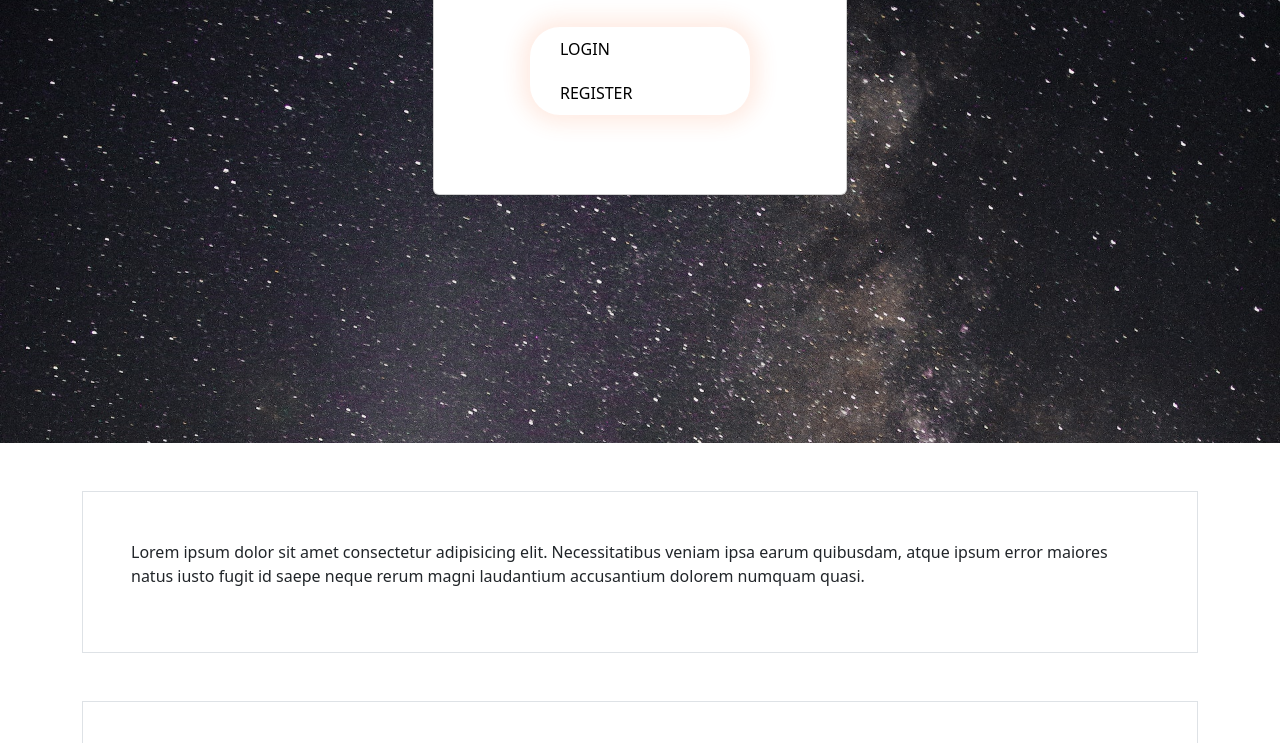
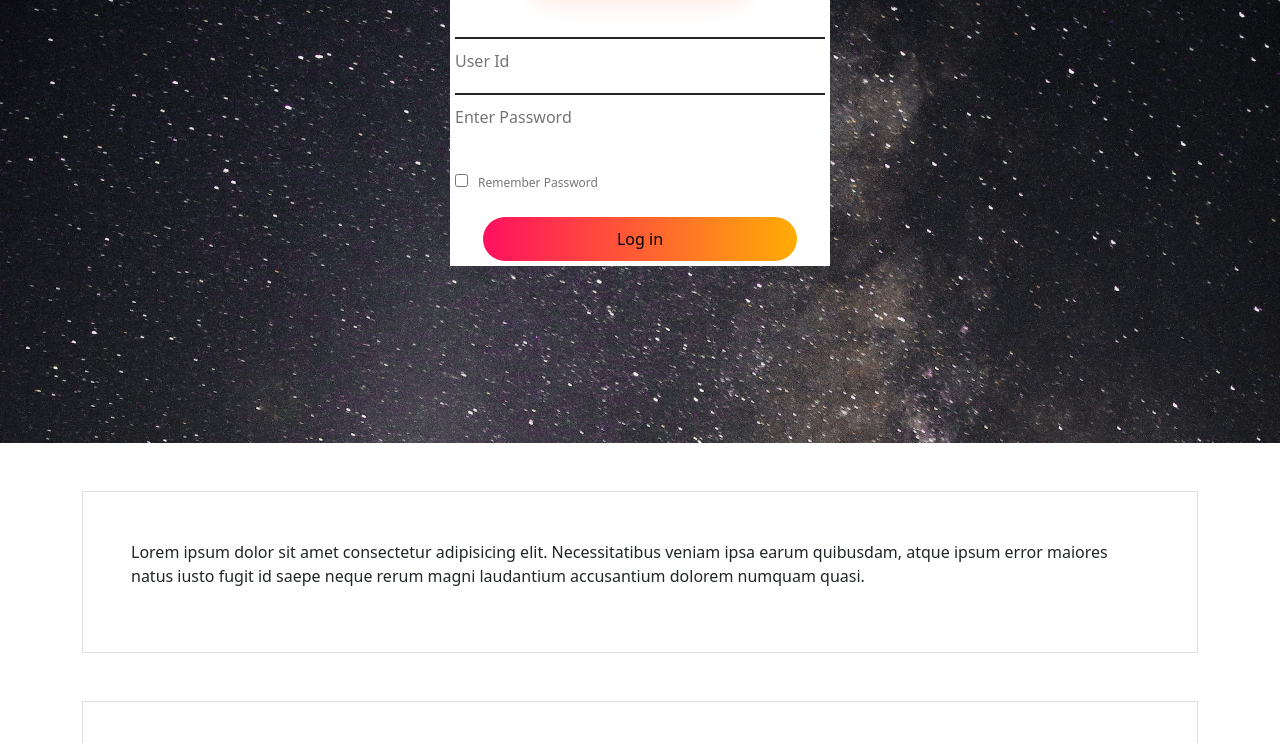
Before and after one commit to Laboso2023/Galaxy-Films-, a website: page index.html in a window 1280 px wide. Shown: the part 357-1100 px from the top of the page. Drawn offline with Linux system fonts and the light colour scheme.

Commit message:
added styling to the login

```diff
--- a/index.html
+++ b/index.html
@@ -30,18 +30,24 @@
     >
       <div class="content text" id="login">
         <h1 class="text-white">LOGIN</h1>
-        <div class="card">
-            <div class="card-body">
+
+
                <div class="form-box">
                 <div class="button-container">
                    <button type="button" class="toggle-btn">LOGIN</button>
                    <button type="button" class="toggle-btn">REGISTER</button>
                 </div>
+                <form class="input-form">
+                    <input type="text" class="input-field" placeholder="User Id"required>
+                    <input type="text" class="input-field" placeholder="Enter Password"required>
+                   <input type="checkbox" class="check-box"><span>Remember Password</span>
+                   <button type="submit" class="submit-btn">Log in </button>
+                </form>
 
                </div>
-            </div>
 
-        </div>
+
+
 
       </div>
     </div>
--- a/styles/style.css
+++ b/styles/style.css
@@ -3,7 +3,7 @@
     height: 480;
     position: relative;
     margin: 6% auto;
-    background: #fff;
+    background: rgb(255, 255, 255);
     padding: 5px;
 
 }
@@ -28,5 +28,51 @@
     position: absolute;
     width: 110px;
     height: 100%;
+    background: linear-gradient(to right, #ff105f, #ffad06);
+    border-radius: 30px;
+    transition: .5s;
 
 }
+,input-group{
+    top: 180px;
+    position: absolute;
+    width: 280px;
+    transition: .5s;
+
+
+}
+
+.input-field{
+    width: 100%;
+    padding: 10px 0;
+    margin: 5px 0;
+    border-left: 0;
+    border-right: 0;
+    border-bottom: 0;
+    outline: none;
+    background: transparent;
+
+}
+
+
+.submit-btn{
+    width: 85%;
+    padding: 10px 30px;
+    cursor: pointer;
+    display: block;
+    margin:auto;
+    background: linear-gradient(to right, #ff105f, #ffad06);
+    border: 0;
+    outline: none;
+    border-radius: 30px;
+}
+
+.check-box{
+    margin: 30px 10px 30px 0;
+}
+
+span{
+    color: #777;
+    font-size: 12px;
+
+}
```
